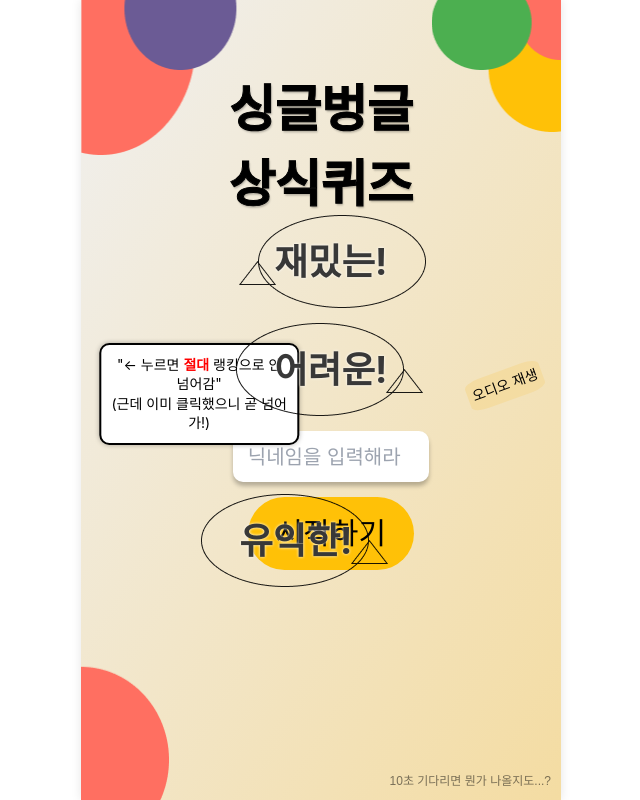
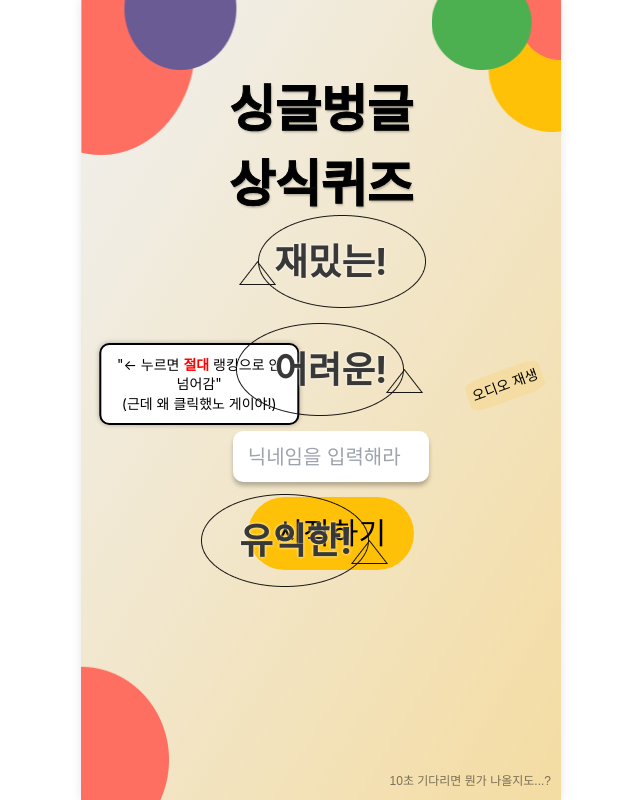
Before and after one commit to SoJungJung/SangSikQuiz, a React (Create React App) app: page / in a window 1280 px wide. Both pictures are taken after a click on the picture 465 px from the left and 443 px from the top of the page. Shown: the whole page, without its empty margins (319-959 px from the left). Built offline with nearby package versions, Linux system fonts and the light colour scheme.

Commit message:
home 페이지 ranking 이동 말풍선 문구 수정

```diff
--- a/src/pages/Home/Home.js
+++ b/src/pages/Home/Home.js
@@ -91,7 +91,7 @@ const Home = () => {
                                     <div className={styles.rankingHintText}>
                                         "← 누르면 <span className={styles.highlight}>절대</span> 랭킹으로 안 넘어감"
                                         <br />
-                                        (근데 이미 클릭했으니 곧 넘어가!)
+                                        (근데 왜 클릭했노 게이야!)
                                     </div>
                                 </div>
                             )}
```
